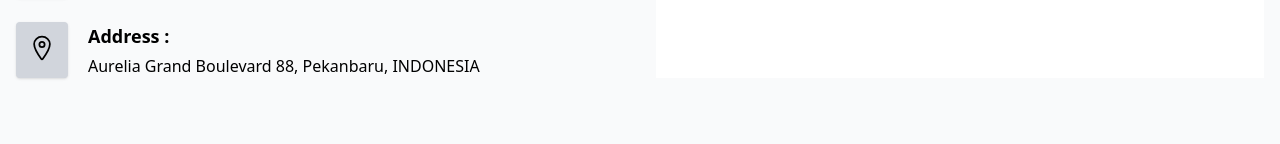
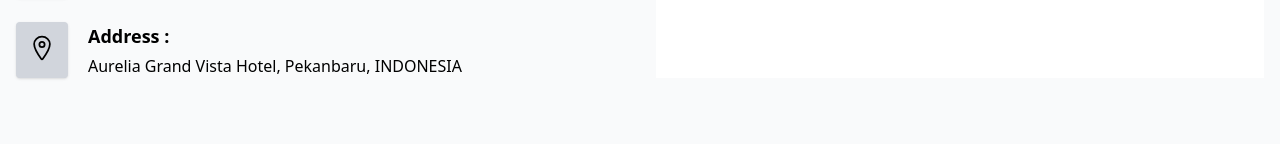
Before and after one commit to RIFKIRH/pembookingan-hotel, a Next.js app: page /contact in a window 1280 px wide. Shown: the part 806-950 px from the top of the page. Built offline with nearby package versions, Linux system fonts and the light colour scheme; no server answers.

Commit message:
ganti nama

```diff
--- a/app/contact/page.tsx
+++ b/app/contact/page.tsx
@@ -56,7 +56,7 @@
                 </div>
                 <div className="flex-1">
                   <h4 className="text-lg font-semibold mb-1">Address :</h4>
-                  <p>Aurelia Grand Boulevard 88, Pekanbaru, INDONESIA</p>
+                  <p>Aurelia Grand Vista Hotel, Pekanbaru, INDONESIA</p>
                 </div>
               </li>
             </ul>
```
